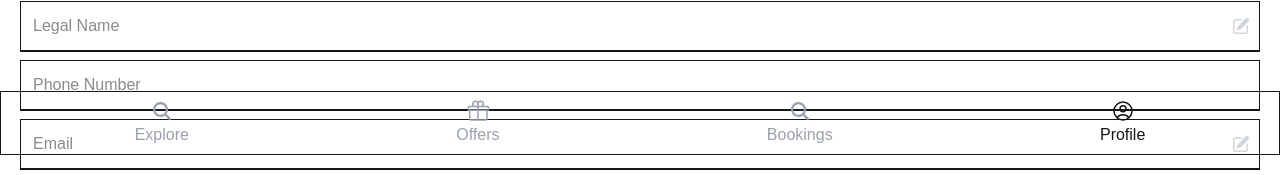
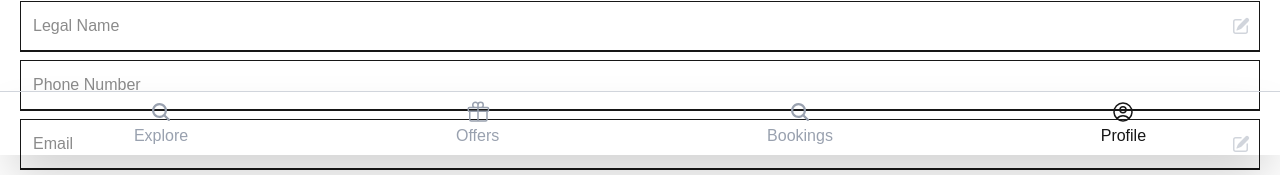
Before and after one commit to Karthikk7293/spacez-app, a Next.js app: page /profile in a window 1280 px wide. Shown: the part 645-820 px from the top of the page. Built offline with nearby package versions, Linux system fonts and the light colour scheme.

Commit message:
🐛 FIX: footer shadow

```diff
--- a/app/profile/page.tsx
+++ b/app/profile/page.tsx
@@ -74,7 +74,7 @@ const ProfilePage = () => {
                     <InputBox name={"email"} type={"email"} placeHolder={"Email"} required={true} readOnly={false} isBlur={false} state="" showEdit={true} />
                 </div>
             </div>
-            <footer className="border fixed bottom-0 h-16 w-full">
+            <footer className="border-t border-gray-300 shadow-2xl fixed bottom-0 h-16 w-full">
                 <div className="flex justify-around items-center  h-full">
                     <div className={`flex flex-col  justify-center items-center ${active ? "" : "text-gray-400"}  `}>
                         <span className="" >
```
